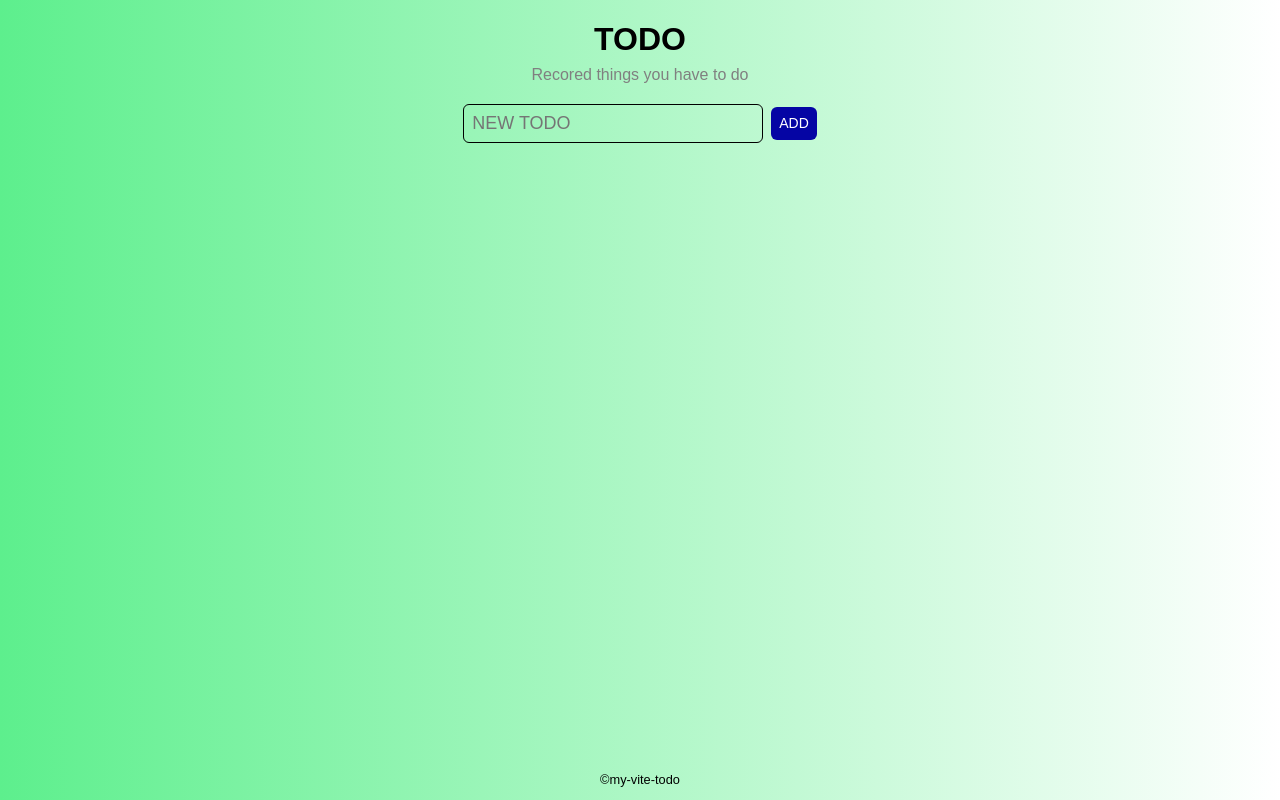
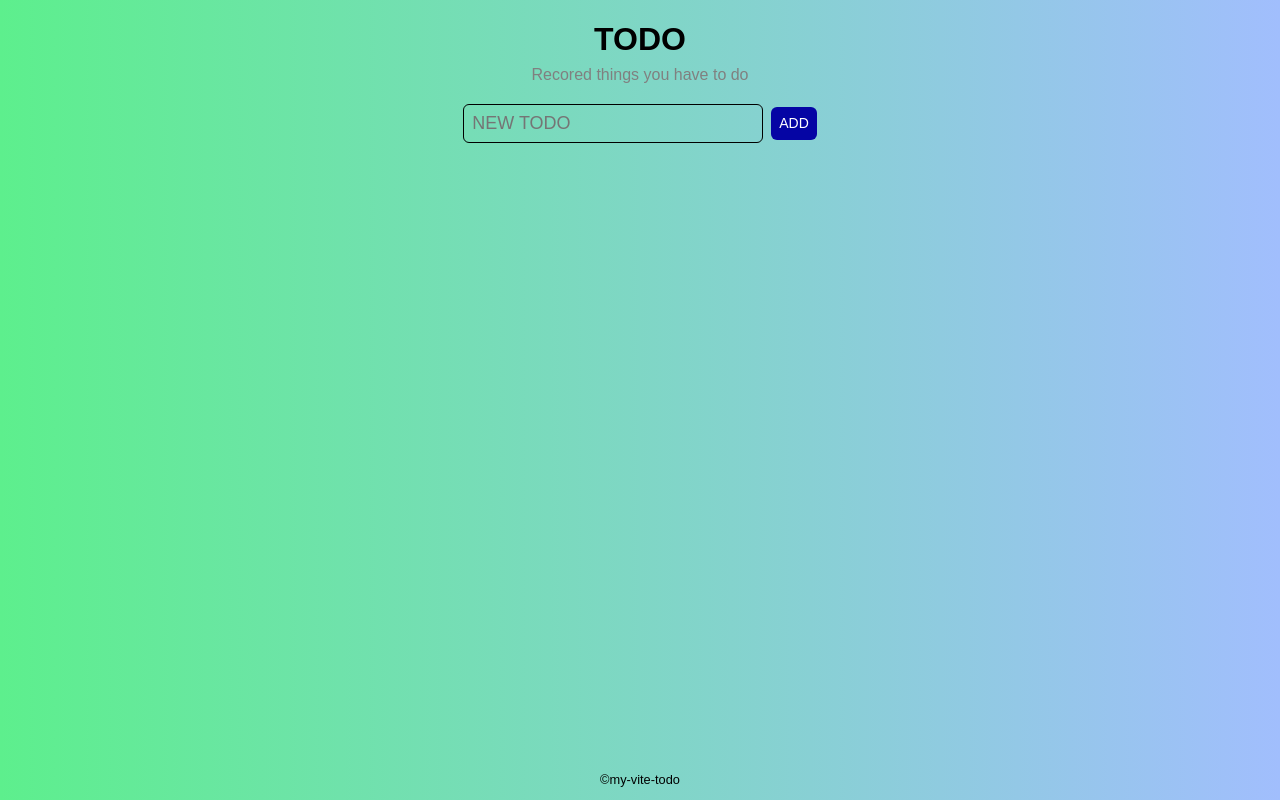
Before and after one commit to developer2239/my-vite-vue2, a Vue app: page / in a window 1280 px wide. Built offline with nearby package versions, Linux system fonts and the light colour scheme.

Commit message:
背景グラデーション軽微修正

```diff
--- a/src/App.vue
+++ b/src/App.vue
@@ -22,7 +22,7 @@ import MainTodo from './components/MainTodo.vue';
   background-image: linear-gradient(
     90deg,
     rgb(93, 239, 141),
-    rgb(255, 255, 255)
+    rgb(161, 190, 253)
   );
 }
 .wrap {
```
